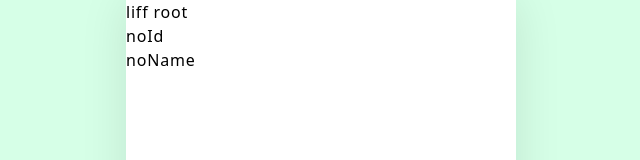
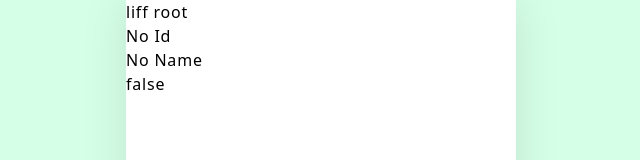
Before and after one commit to kubo-hide-kun/edd-next, a Next.js app: page /liff in a window 1280 px wide. Shown: the top 160 px of the page, without its empty margins (319-959 px from the left). Built offline with nearby package versions, Linux system fonts and the light colour scheme; no server answers.

Commit message:
feat: liff mockの導入

```diff
--- a/src/client/components/pages/liff/Root/index.tsx
+++ b/src/client/components/pages/liff/Root/index.tsx
@@ -4,12 +4,13 @@ import { liffUserState } from '~/client/features/liff/useLiff';
 import { NextPageWithLayout } from '~/types/next';
 
 const PageComponent: NextPageWithLayout = () => {
-  const LineUser = useRecoilValue(liffUserState);
+  const { userId, displayName, isLoggedIn } = useRecoilValue(liffUserState);
   return (
     <div>
       <div>liff root</div>
-      <p>{LineUser?.userId || 'noId'}</p>
-      <p>{LineUser?.displayName || 'noName'}</p>
+      <p>{userId || 'No Id'}</p>
+      <p>{displayName || 'No Name'}</p>
+      <p>{isLoggedIn ? 'true' : 'false'}</p>
     </div>
   );
 };
--- a/src/client/components/providers/Root/index.tsx
+++ b/src/client/components/providers/Root/index.tsx
@@ -1,10 +1,9 @@
 import { AppProps } from 'next/app';
-import { useRouter } from 'next/router';
-import { FC, ReactNode } from 'react';
+import { FC } from 'react';
 import { Toaster } from 'react-hot-toast';
 import { RecoilRoot } from 'recoil';
 import { SWRConfig } from 'swr';
-import { LiffProvider } from '~/client/components/providers/Liff';
+import { LiffProvider } from '../Liff';
 import { NextPageWithLayout } from '~/types/next';
 
 /**
@@ -13,22 +12,6 @@ import { NextPageWithLayout } from '~/types/next';
  */
 type AppPropsWithLayout = AppProps & {
   Component: NextPageWithLayout;
-};
-
-const withLiffProvider = (Component: ReactNode, liffId: string | undefined) => {
-  return <LiffProvider liffId={liffId}>{Component}</LiffProvider>;
-};
-
-const WithConditionalProviders: FC = ({ children }) => {
-  const router = useRouter();
-  const path = router.asPath;
-  let component = children;
-
-  if (path.includes('liff')) {
-    component = withLiffProvider(component, process.env.NEXT_PUBLIC_LIFF_ID);
-  }
-
-  return <>{component}</>;
 };
 
 /**
@@ -49,9 +32,8 @@ export const RootProvider: FC<AppPropsWithLayout> = ({
           revalidateOnReconnect: false,
         }}
       >
-        <WithConditionalProviders>
-          <Component {...pageProps} />
-        </WithConditionalProviders>
+        <Component {...pageProps} />
+        <LiffProvider liffId={process.env.NEXT_PUBLIC_LIFF_ID}></LiffProvider>
       </SWRConfig>
     </RecoilRoot>
   );
--- a/src/client/features/liff/useLiff.ts
+++ b/src/client/features/liff/useLiff.ts
@@ -1,4 +1,5 @@
 import liff from '@line/liff';
+import { LiffMockPlugin } from '@line/liff-mock';
 import { useCallback } from 'react';
 import { atom, useRecoilState } from 'recoil';
 
@@ -19,20 +20,31 @@ interface UseLiff {
   closeWindow: () => void;
 }
 
-export const liffUserState = atom<LiffUser | null>({
+export const liffUserState = atom<LiffUser>({
   key: 'liffUserState',
-  default: null,
+  default: {
+    isLoggedIn: false,
+    userId: '',
+    idToken: '',
+    displayName: '',
+  },
 });
 
 export const useLiff = (
   initConfig: Parameters<typeof liff.init>[0]
 ): UseLiff => {
   const [liffUser, setLiffUser] = useRecoilState(liffUserState);
-
   const initialize = useCallback(async () => {
     try {
-      await liff.init(initConfig);
-      if (liff.isLoggedIn()) {
+      if (process.env.NODE_ENV === 'development') {
+        liff.use(new LiffMockPlugin());
+        await liff.init({ liffId: initConfig.liffId, mock: true } as Parameters<
+          typeof liff.init
+        >[0]);
+        liff.login();
+      } else {
+        await liff.init({ liffId: initConfig.liffId });
+      }
       const profile = await liff.getProfile();
       setLiffUser({
         isLoggedIn: true,
@@ -42,18 +54,14 @@ export const useLiff = (
         pictureUrl: profile.pictureUrl,
         statusMessage: profile.statusMessage,
       });
-      } else {
+    } catch (error) {
+      // eslint-disable-next-line no-console
       setLiffUser({
         isLoggedIn: false,
         userId: '',
         idToken: '',
         displayName: '',
       });
-      }
-    } catch (error) {
-      setLiffUser(null);
-      // eslint-disable-next-line no-console
-      console.error(error);
     }
   }, [initConfig, setLiffUser]);
 
```
Lines whose indentation alone changed are shown as unchanged.
